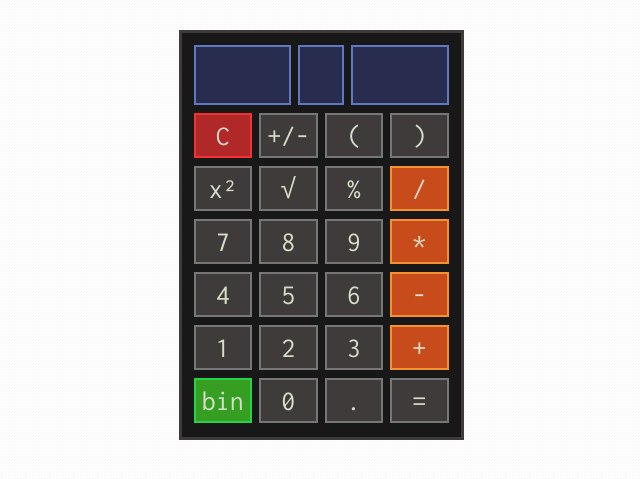
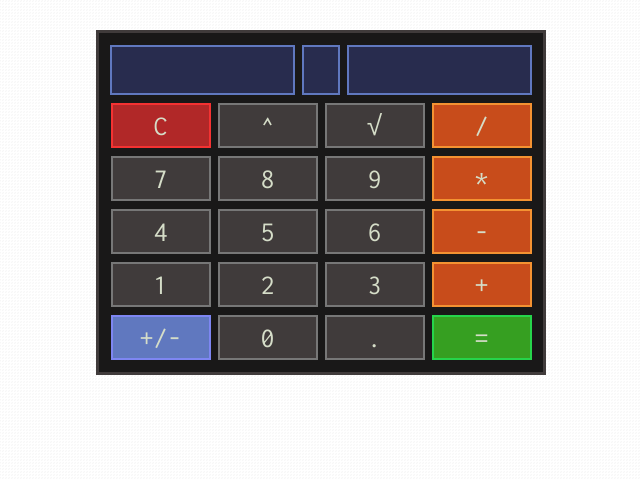
Before and after one commit to randimays/codeup.dev, a PHP site: page /public/js_calculator.html in a window 1280 px wide. Shown: the part 60-539 px from the top of the page, without its empty margins (319-959 px from the left). Run offline with PHP 8.4, Linux system fonts and the light colour scheme.

Commit message:
updating calculator files

```diff
--- a/public/css/calculator.css
+++ b/public/css/calculator.css
@@ -5,8 +5,8 @@ body {
 }
 
 #container {
-	width: 285px;
-	height: 410px;
+	width: 450px;
+	height: 345px;
 	margin: auto;
 	background-color: #191818;
 	border: 3px #403b3b solid;
@@ -19,19 +19,21 @@ h1#header {
 
 #inputs>input {
 	background-color: #282c4e;
-	color: white;
+	color: #fff;
+	font-size: 2em;
+	text-align: right;
 	border: 2px #6078bf solid;
-	height: 60px;
-	padding: 0;
+	height: 50px;
+	padding: 10px;
 	margin: 12px 0 8px 0;
 }
 
 #leftOperand, #rightOperand {
-	width: 31.5%;
+	width: 39%;
 }
 
 #operator {
-	width: 15%;
+	width: 8%;
 }
 
 /* For textarea
@@ -58,11 +60,16 @@ h1#header {
 	border: 2px #f43232 solid;
 }
 
-#groupBtns .binaryColor {
+#groupBtns .equalsColor {
 	background-color: #369f21;
 	border: 2px #26d44b solid;
 }
 
+#groupBtns .posnegColor {
+	background-color: #6078bf;
+	border: 2px #7e86f2 solid;
+
+}
 #groupBtns input, button{
 	color: #d5ddc8;
 	text-align: center;
@@ -74,7 +81,7 @@ h1#header {
 }
 
 div.row input, button{
-	width: 58.5px;
+	width: 100px;
 	height: 45px;
 	border: 2px #777 solid;
 }
--- a/public/js_calculator.html
+++ b/public/js_calculator.html
@@ -6,7 +6,6 @@
 	<link href="css/bootstrap/bootstrap.css" rel="stylesheet">
 	<link href='https://fonts.googleapis.com/css?family=Inconsolata' rel='stylesheet' type='text/css'>
 	<link href="css/calculator.css" type="text/css" rel="stylesheet">
-	<script src="js/calculator.js"></script>
 </head>
 <body>
 	<h1 id="header" class="text-center">JavaScript Calculator</h1>
@@ -15,9 +14,9 @@
 
 		<div class="row">
 			<div id="inputs" class="text-center">
-				<input id="leftOperand" readonly>
-				<input id="operator" readonly>
-				<input id="rightOperand" readonly>
+				<input id="leftOperand" maxlength="11" readonly>
+				<input id="operator" maxlength="1" readonly>
+				<input id="rightOperand" maxlength="11" readonly>
 			</div>
 		</div>
 
@@ -30,44 +29,37 @@
 		<div id="groupBtns">
 			<div class="row text-center">
 				<input id="clearbtn" class="colorClear" value="C" readonly>
-				<input id="posnegbtn" value="+/-" readonly>
-				<input id="leftparenbtn" value="(" readonly>
-				<input id="rightparenbtn" value=")" readonly>
-			</div>
-
-			<div class="row text-center">
-				<input id="exponentbtn" value="x&#178;" readonly>
+				<input id="exponentbtn" value="^" readonly>
 				<input id="sqrtbtn" value="&radic;" readonly>
-				<input id="percentbtn" value="%" readonly>
-				<input id="dividebtn" class="colorOperators" value="/" readonly>
+				<input id="dividebtn" class="operator-btn colorOperators" value="/" readonly disabled>
 			</div>
 
 			<div class="row text-center">
 				<input class="number-btn" value="7" readonly>
 				<input class="number-btn" value="8" readonly>
 				<input class="number-btn" value="9" readonly>
-				<input id="multiplybtn" class="colorOperators" value="*" readonly>
+				<input id="multiplybtn" class="operator-btn colorOperators" value="*" readonly disabled>
 			</div>
 
 			<div class="row text-center">
 				<input class="number-btn" value="4" readonly>
 				<input class="number-btn" value="5" readonly>
 				<input class="number-btn" value="6" readonly>
-				<input id="minusbtn" class="colorOperators" value="-" readonly>
+				<input id="minusbtn" class="operator-btn colorOperators" value="-" readonly disabled>
 			</div>
 
 			<div class="row text-center">
 				<input class="number-btn" value="1" readonly>
 				<input class="number-btn" value="2" readonly>
 				<input class="number-btn" value="3" readonly>
-				<input id="plusbtn" class="colorOperators" value="+" readonly>
+				<input id="plusbtn" class="operator-btn colorOperators" value="+" readonly disabled>
 			</div>
 
 			<div class="row text-center">
-				<input id="binarybtn" class="binaryColor" value="bin" readonly>
+				<input id="posnegbtn" class="posnegColor" value="+/-" readonly>
 				<input class="number-btn" value="0" readonly>
 				<input id="decimalbtn" value="." readonly>
-				<input id="equalsbtn" value="=" readonly>
+				<input id="equalsbtn" class="equalsColor" value="=" readonly>
 			</div>
 
 		</div>
@@ -75,6 +67,7 @@
 	</div>
 
 <!-- 	JS -->
+<script src="js/calculator.js"></script>
 <!-- <script src="https://ajax.googleapis.com/ajax/libs/jquery/1.11.3/jquery.min.js"></script>
 <script src="/js/bootstrap/bootstrap.min.js"></script> -->
 
```
Also changed, not shown: public/js/calculator.js (+57 -24 lines).
